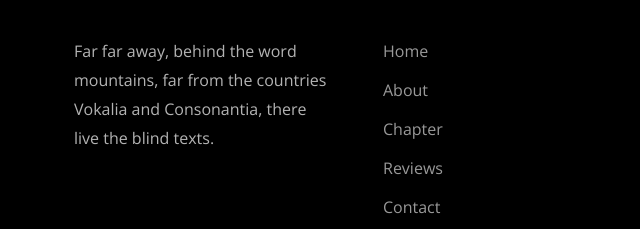
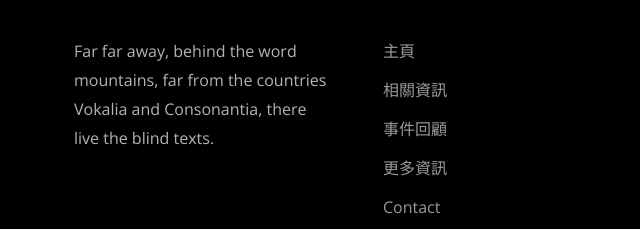
Before and after one commit to RUDY-shu/corona, a plain HTML site: page index.html in a window 1280 px wide. Shown: the part 9595-9824 px from the top of the page, 11-651 px from the left. Drawn offline with nearby package versions, Linux system fonts and the light colour scheme; some packages are replaced by stand-ins of ours; no server answers; files whose address does not match are found by name.

Commit message:
Update index.html

```diff
--- a/index.html
+++ b/index.html
@@ -436,11 +436,11 @@
             <div class="ftco-footer-widget mb-4 ml-md-4">
               <h2 class="ftco-heading-2">Links</h2>
               <ul class="list-unstyled">
-                <li><a href="#"></span>Home</a></li>
-                <li><a href="#"></span>About</a></li>
-                <li><a href="#"></span>Chapter</a></li>
-                <li><a href="#"></span>Reviews</a></li>
-                <li><a href="#"></span>Contact</a></li>
+                <li><a href="#"></span>主頁</a></li>
+                <li><a href="#about-section"></span>相關資訊</a></li>
+                <li><a href="#chapter-section"></span>事件回顧</a></li>
+                <li><a href="#projects-section"></span>更多資訊</a></li>
+                <li><a href="#contact-section"></span>Contact</a></li>
               </ul>
             </div>
           </div>
```
